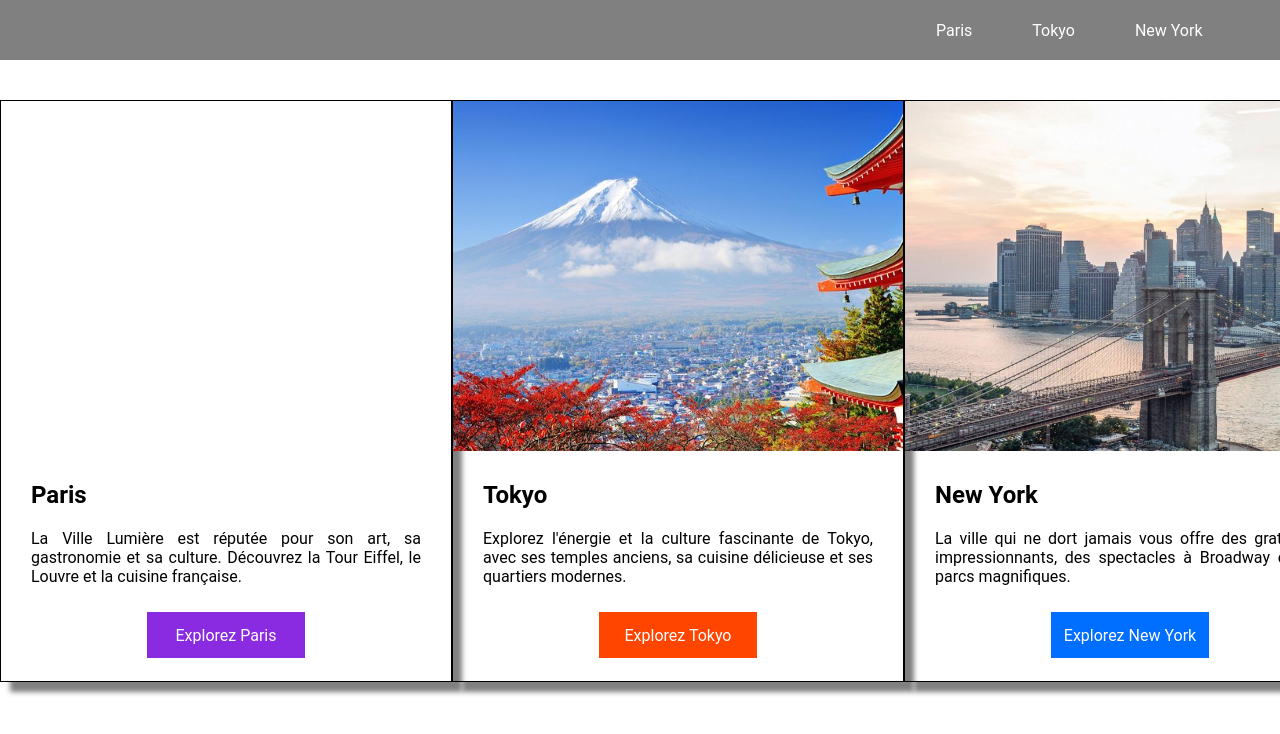
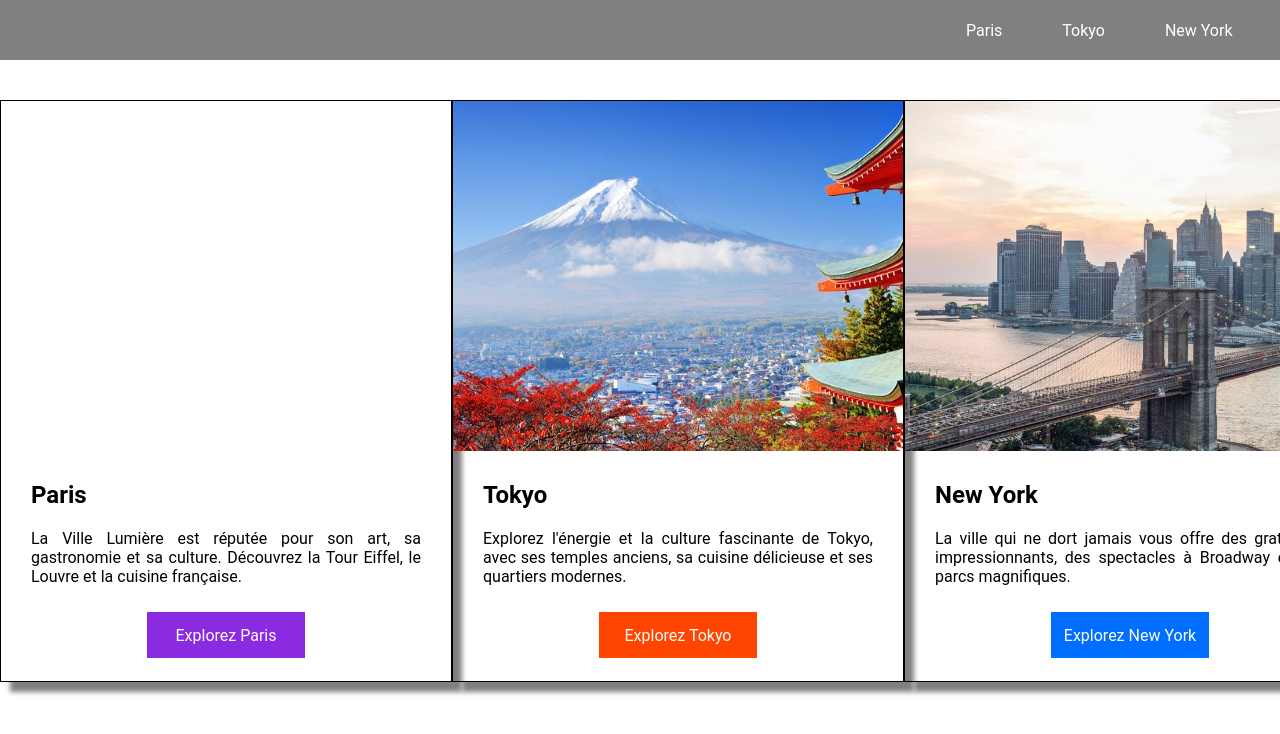
Before and after one commit to freespirit547/projet_2_destinations, a plain HTML site: page index.html in a window 1280 px wide. Shown: the top 734 px of the page. Drawn offline with Linux system fonts and the light colour scheme.

Commit message:
second commit

```diff
--- a/assets/css/style.css
+++ b/assets/css/style.css
@@ -2,7 +2,6 @@ body {
     font-family: 'Roboto', sans-serif;
     margin: 0;
 }
-
 
 nav {
     height: 60px;
@@ -19,7 +18,11 @@ ul {
 }
 
 li {
-    padding-right: 60px;
+    height: 60px;
+    padding: 0px 30px 0px 30px;
+    display: flex;
+    justify-content: center;
+    align-items: center;
 }
 
 .navlink {
@@ -89,7 +92,11 @@ main {
     background-color: rgb(0, 110, 255);
 }
 
-a:hover {
+li:hover {
+    background-color: black;
+}
+
+.link:hover {
     background-color: black;
 }
 
```
